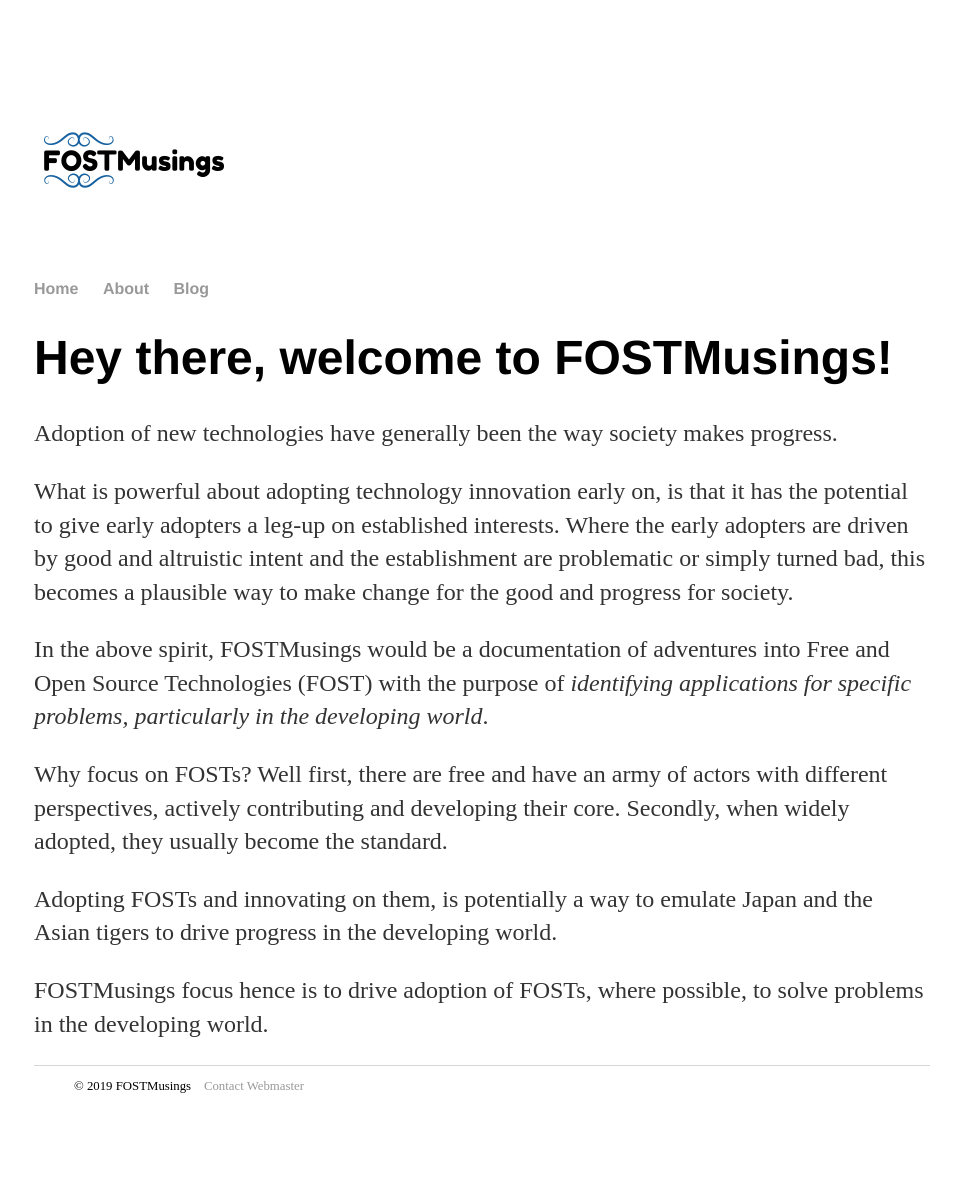
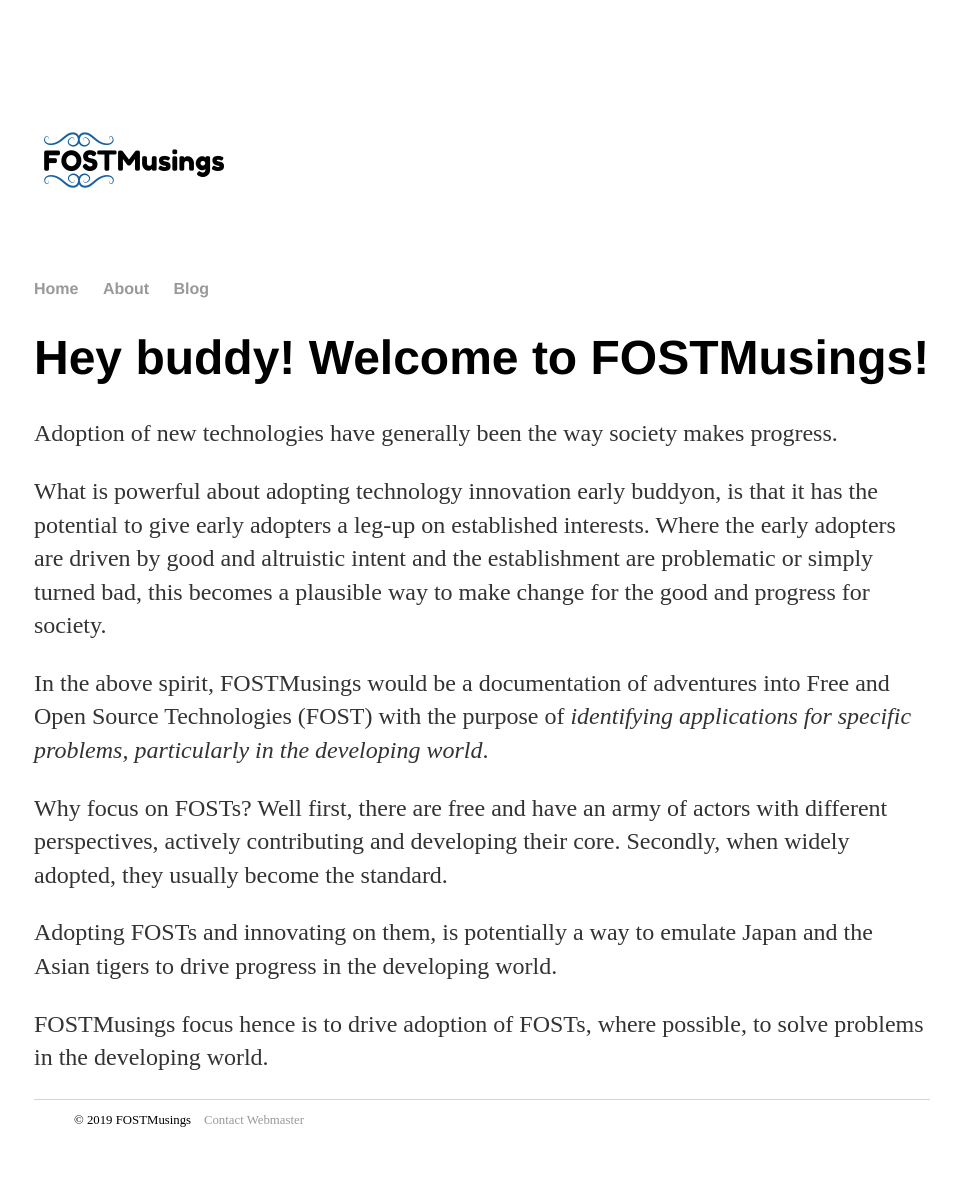
Before and after one commit to oferonmi/datafilik.github.io, a Jekyll site: the page built from index.html, in a window 1280 px wide. Shown: the whole page, without its empty margins (158-1119 px from the left). Built offline with Jekyll 4.4.1, drawn with Linux system fonts in a browser that asks for light colours; before the commit the page ends 1154 px from its top, so only the background shows below that.

Commit message:
Update index.html

```diff
--- a/index.html
+++ b/index.html
@@ -3,13 +3,13 @@ layout: default
 title: FOSTMusings - Finding open source solutions for the developing World
 ---
 <div class="blurb">
-	<h1>Hey there, welcome to FOSTMusings!</h1>
+	<h1>Hey buddy! Welcome to FOSTMusings!</h1>
 	<p>
 		Adoption of new technologies have generally been the way society makes  progress.
 	</p>
 
 	<p>
-		What is powerful about adopting technology innovation early on, is that it has the potential to give
+		What is powerful about adopting technology innovation early buddyon, is that it has the potential to give
 		early adopters a leg-up on established interests. Where the early adopters are driven by good and altruistic
 		intent and the establishment are problematic or simply turned bad, this becomes a plausible way to make
 		change for the good and progress for society.
```
